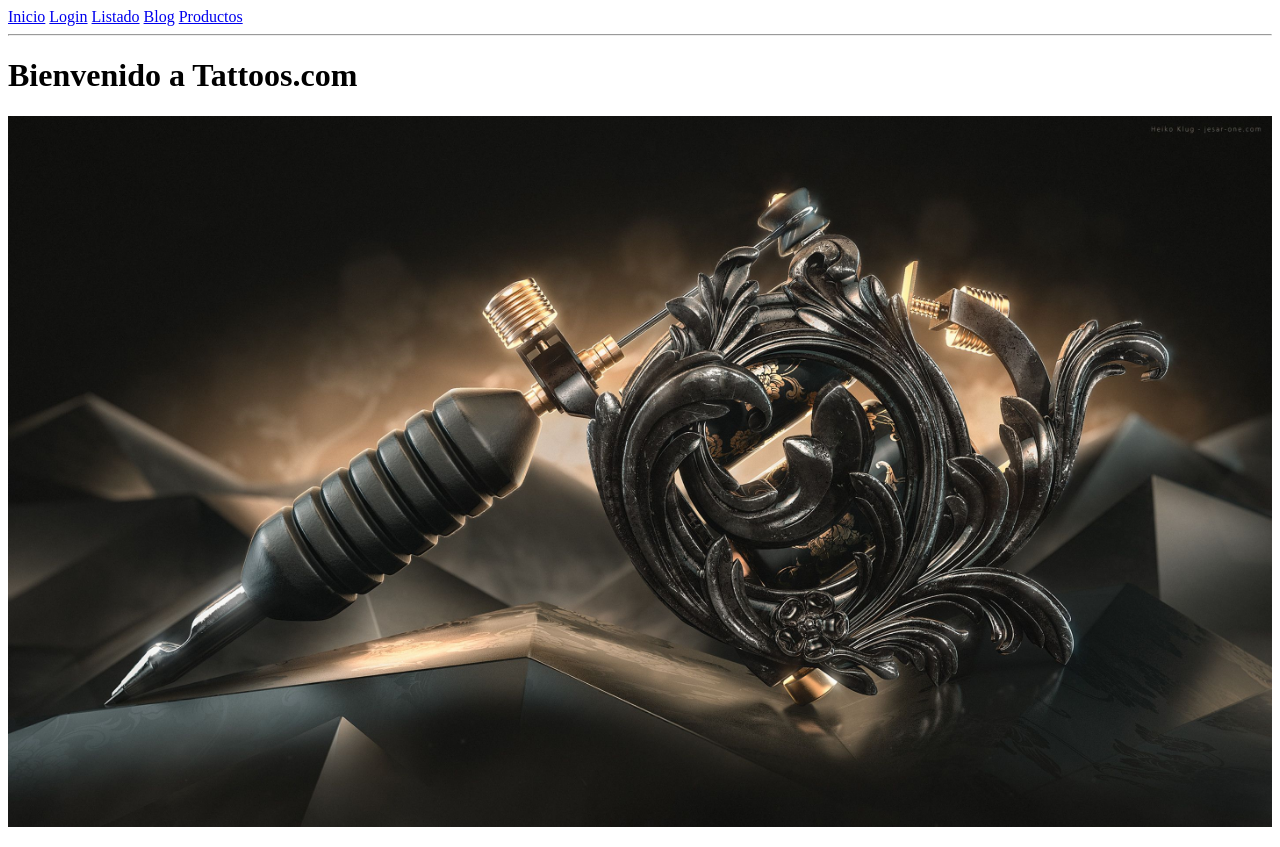
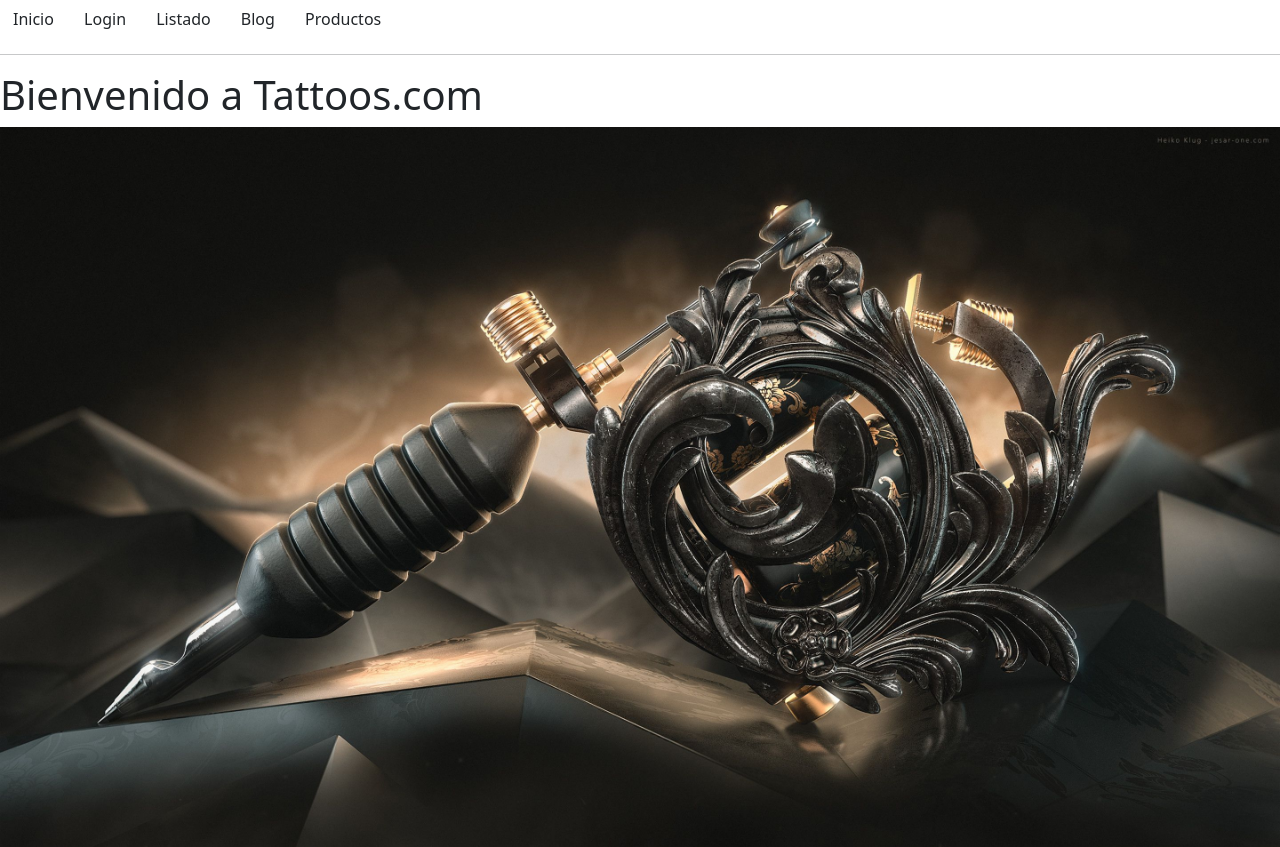
Before and after one commit to Reynaldo810/desarrollowebhtml5, a plain HTML site: page desarrollowebhtml5/Practica 5/index.html in a window 1280 px wide. Drawn offline with nearby package versions, Linux system fonts and the light colour scheme.

Commit message:
Animación modificado

```diff
--- a/desarrollowebhtml5/Practica 5/index.html
+++ b/desarrollowebhtml5/Practica 5/index.html
@@ -4,17 +4,32 @@
     <meta charset="UTF-8">
     <meta http-equiv="X-UA-Compatible" content="IE=edge">
     <meta name="viewport" content="width=device-width, initial-scale=1.0">
+    <link href="https://cdn.jsdelivr.net/npm/bootstrap@5.0.2/dist/css/bootstrap.min.css" rel="stylesheet" integrity="sha384-EVSTQN3/azprG1Anm3QDgpJLIm9Nao0Yz1ztcQTwFspd3yD65VohhpuuCOmLASjC" crossorigin="anonymous">
+<script src="https://cdn.jsdelivr.net/npm/bootstrap@5.0.2/dist/js/bootstrap.bundle.min.js" integrity="sha384-MrcW6ZMFYlzcLA8Nl+NtUVF0sA7MsXsP1UyJoMp4YLEuNSfAP+JcXn/tWtIaxVXM" crossorigin="anonymous"></script>
+    <style>
+        .btn:hover {
+            transform: scale(1.5);
+            transition: 5s;
+        }
+        .Imagen:hover {
+            transform: scale(0.5);
+            transition:all 5s;
+        }
+        .Imagen {
+            transition: all 5s;
+        }
+    </style>
     <title>Document</title>
 </head>
 <body>
-    <a href="./index.html">Inicio</a>
-    <a href="./login.html">Login</a>
-    <a href="./dashboard.html">Listado</a>
-    <a href="./blog.html">Blog</a>
-    <a href="./producto.html">Productos</a>
+    <a class="btn" href="./index.html">Inicio</a>
+    <a class="btn" href="./login.html">Login</a>
+    <a class="btn" href="./dashboard.html">Listado</a>
+    <a class="btn" href="./blog.html">Blog</a>
+    <a class="btn" href="./producto.html">Productos</a>
     <hr>
     <h1>Bienvenido a Tattoos.com</h1>
-    <img src="./Imagenes/tattoowallpaper.jpg" style="width: 100%;height: 100%;" alt="">
+    <img class="Imagen"src="./Imagenes/tattoowallpaper.jpg" style="width: 100%;height: 100%;" alt="">
 
 
 </body>
```
Also changed, not shown: desarrollowebhtml5/Practica 5/producto.html (+15 -0 lines).
